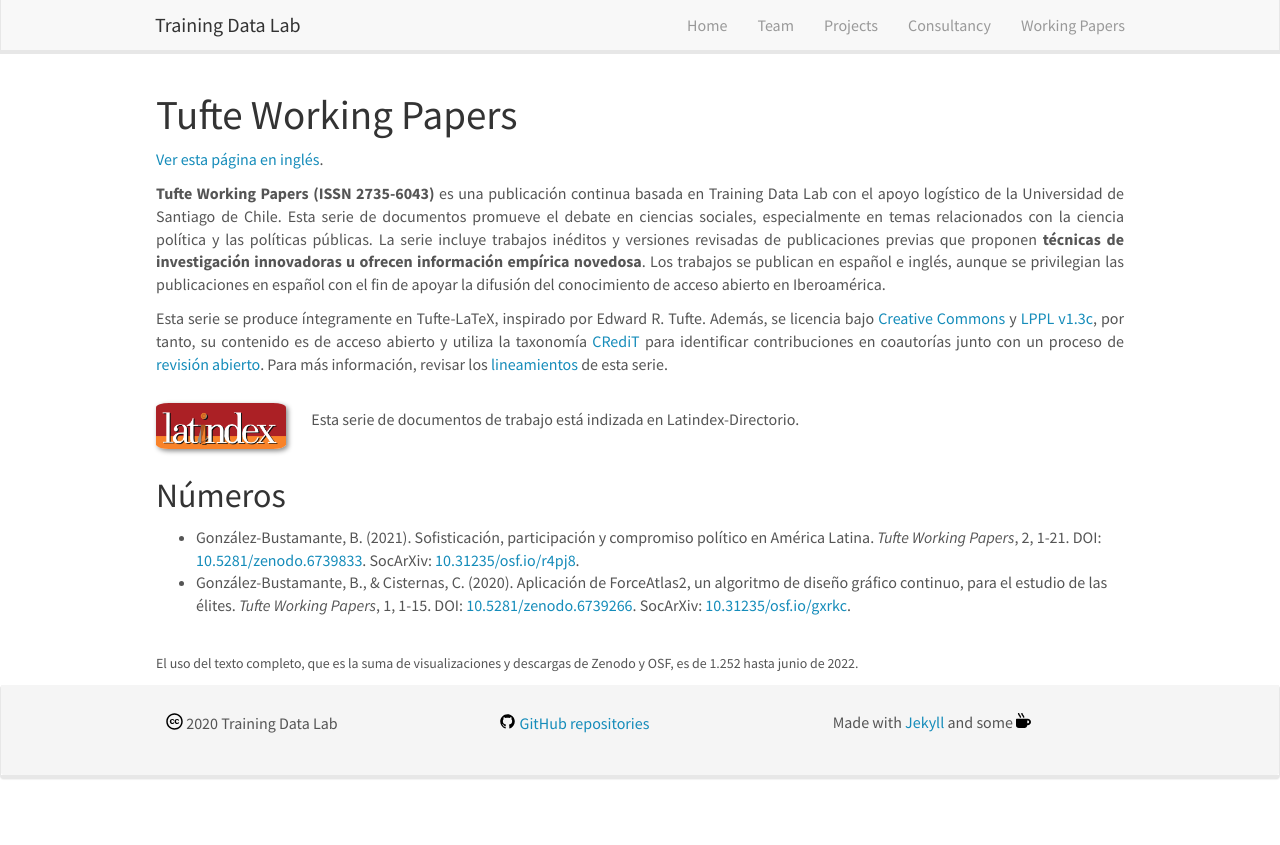
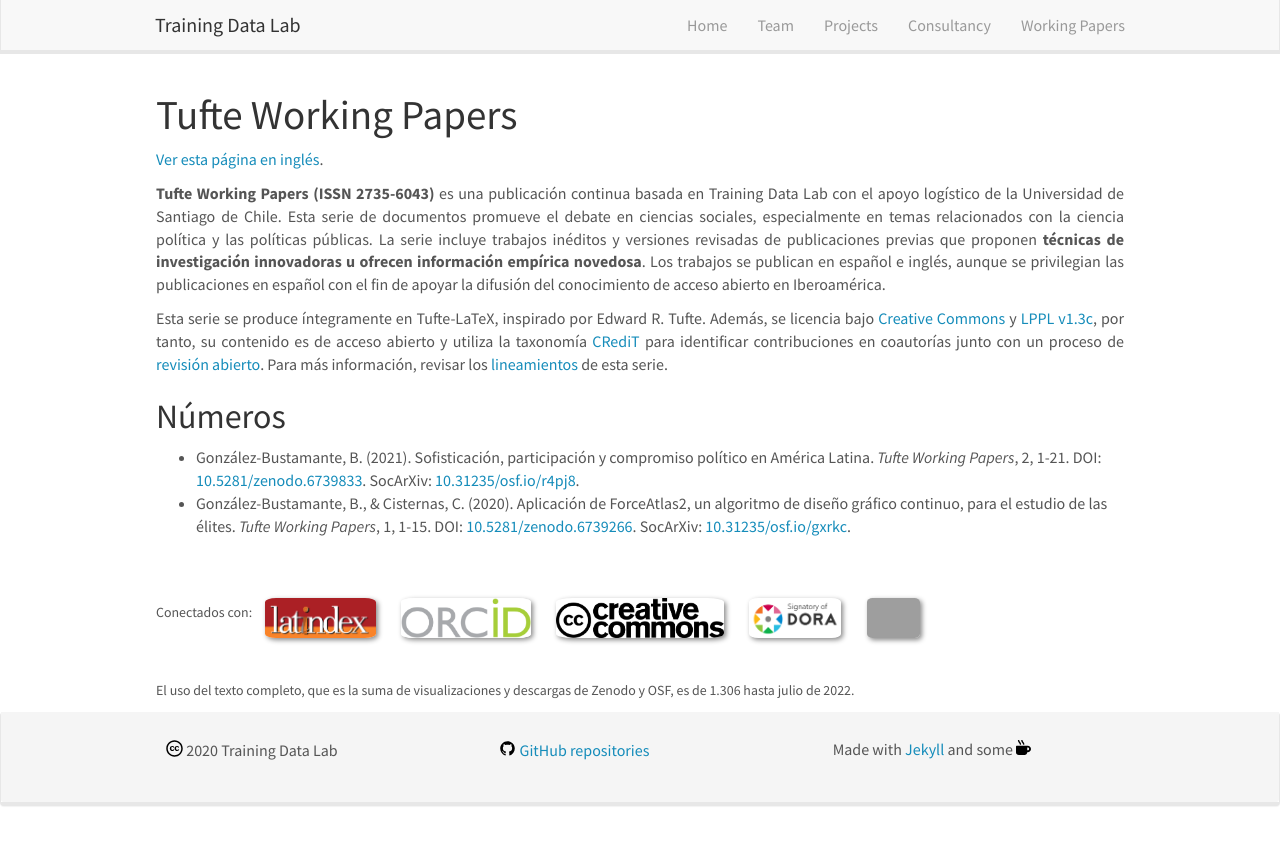
Before and after one commit to training-datalab/old-training-datalab.com, a Jekyll site: the page built from _pages/tufte-working-papers-spanish.md, in a window 1280 px wide. Shown: the top 845 px of the page. Built offline with Jekyll 4.4.1, drawn with Linux system fonts in a browser that asks for light colours; nearby versions of some CDN libraries.

Commit message:
Update tufte-working-papers-spanish.md

```diff
--- a/_pages/tufte-working-papers-spanish.md
+++ b/_pages/tufte-working-papers-spanish.md
@@ -14,9 +14,6 @@
 
 <p align=" justify">Esta serie se produce íntegramente en Tufte-LaTeX, inspirado por Edward R. Tufte. Además, se licencia bajo <a href="https://github.com/training-datalab/tufte-working-papers/blob/master/LICENSE-CC.md" target="_blank">Creative Commons</a> y <a href="https://github.com/training-datalab/tufte-working-papers/blob/master/LICENSE-LPPL.md" target="_blank">LPPL v1.3c</a>, por tanto, su contenido es de acceso abierto y utiliza la taxonomía <a href="/credit/">CRediT</a> para identificar contribuciones en coautorías junto con un proceso de <a href="/tufte-working-papers/open-review-spanish/">revisión abierto</a>. Para más información, revisar los <a href="/tufte-working-papers/guidelines-spanish/">lineamientos</a> de esta serie.</p>
 
-<figure class="fourth">
-  <img src="{{ site.url }}{{ site.baseurl }}/images/logos/latindex.png" style="width: 130px"> Esta serie de documentos de trabajo está indizada en Latindex-Directorio.
-</figure>
 
 ## Números
 
@@ -25,4 +22,10 @@
 <li>González-Bustamante, B., & Cisternas, C. (2020). Aplicación de ForceAtlas2, un algoritmo de diseño gráfico continuo, para el estudio de las élites. <em>Tufte Working Papers</em>, 1, 1-15. DOI: <a href="https://doi.org/10.5281/zenodo.6739266" target="_blank">10.5281/zenodo.6739266</a>. SocArXiv: <a href="https://doi.org/10.31235/osf.io/gxrkc" target="_blank">10.31235/osf.io/gxrkc</a>.</li>
 </ul>
 <br />
-<small>El uso del texto completo, que es la suma de visualizaciones y descargas de Zenodo y OSF, es de 1.252 hasta junio de 2022.</small>
+
+<figure class="fourth">
+  <small>Conectados con:</small> &nbsp;&nbsp; <img src="{{ site.url }}{{ site.baseurl }}/images/logos/latindex.png" style="height: 40px"> <img src="{{ site.url }}{{ site.baseurl }}/images/logos/orcid.png" style="height: 40px"> <img src="{{ site.url }}{{ site.baseurl }}/images/logos/cc.png" style="height: 40px"> <img src="{{ site.url }}{{ site.baseurl }}/images/logos/dora.png" style="height: 40px"> <img src="{{ site.url }}{{ site.baseurl }}/images/logos/openaire.jpg" style="height: 40px">
+</figure>
+
+<br />
+<small>El uso del texto completo, que es la suma de visualizaciones y descargas de Zenodo y OSF, es de 1.306 hasta julio de 2022.</small>
```
